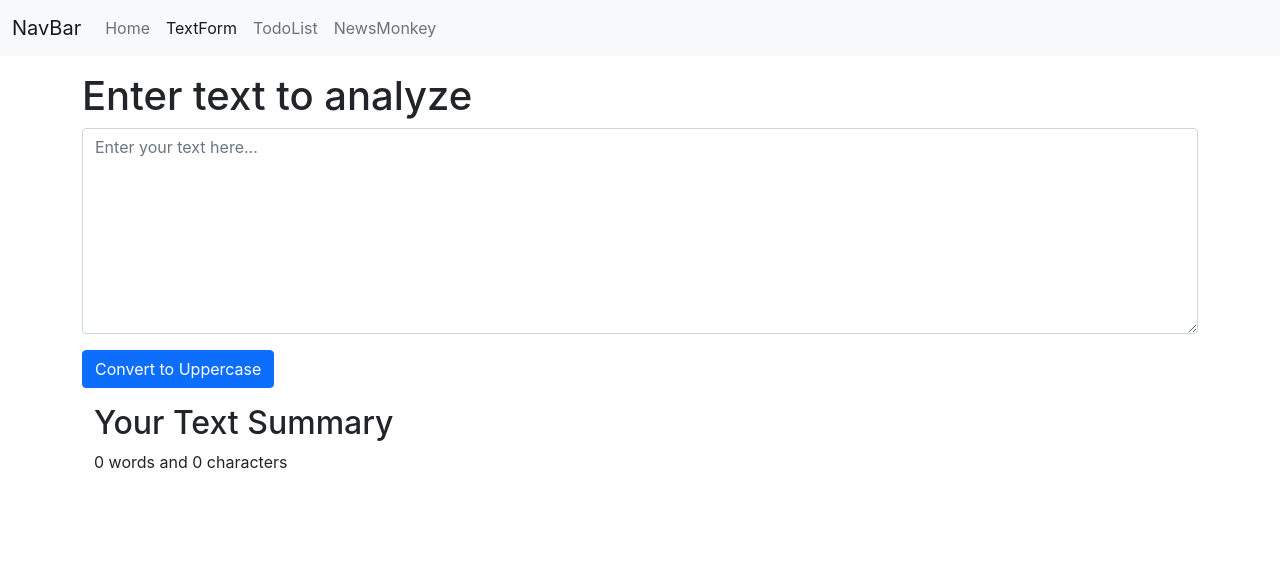
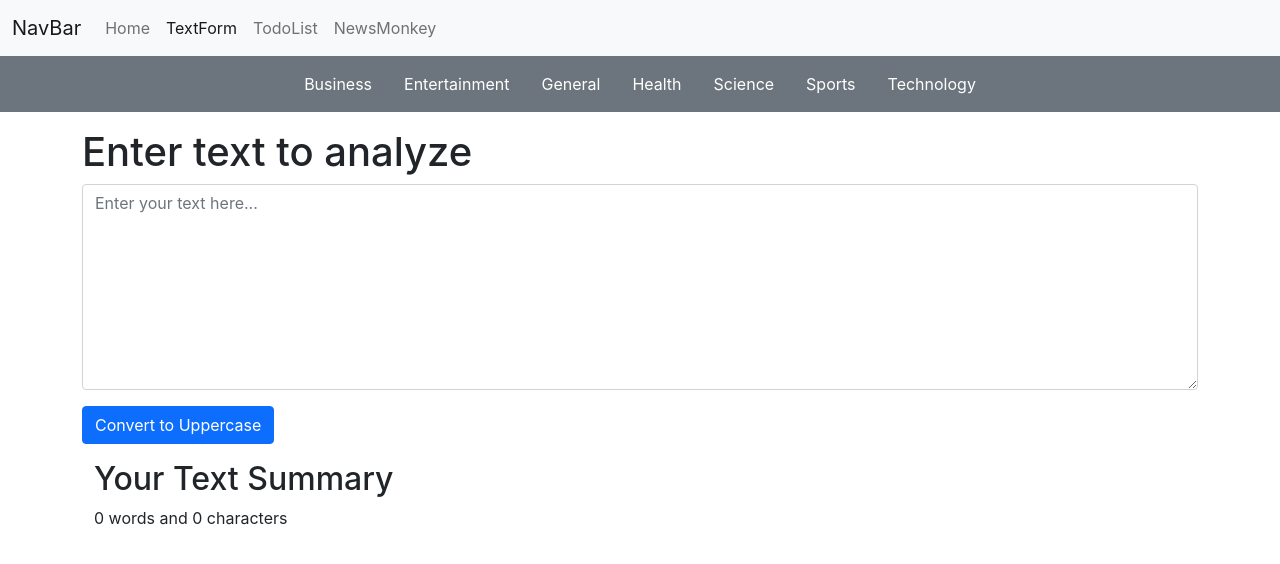
Before and after one commit to Chiragb-04/react-learning-journey, a React (Create React App) app: page /textform in a window 1280 px wide. Shown: the top 564 px of the page. Built offline with nearby package versions, Linux system fonts and the light colour scheme.

Commit message:
fetch news categorywise

```diff
--- a/src/App.js
+++ b/src/App.js
@@ -18,7 +18,38 @@ function App() {
             path="/textform"
             element={<TextForm heading="Enter text to analyze" />}
           />
-          <Route path="/news" element={<News />} />
+          {/* Sub-routes under /news */}
+          <Route
+            path="/news"
+            element={<News />} />
+          <Route
+            path="/news/business"
+            element={<News key="business" category="business" />}
+          />
+          <Route
+            path="/news/entertainment"
+            element={<News key="entertainment" category="entertainment" />}
+          />
+          <Route
+            path="/news/general"
+            element={<News key="general" category="general" />}
+          />
+          <Route
+            path="/news/health"
+            element={<News key="health" category="health" />}
+          />
+          <Route
+            path="/news/science"
+            element={<News key="science" category="science" />}
+          />
+          <Route
+            path="/news/sports"
+            element={<News key="sports" category="sports" />}
+          />
+          <Route
+            path="/news/technology"
+            element={<News key="technology" category="technology" />}
+          />
         </Routes>
       </div>
     </Router>
--- a/src/components/Navbar.js
+++ b/src/components/Navbar.js
@@ -50,6 +50,50 @@ export class NavBar extends Component {
             </div>
           </div>
         </nav>
+        <div className="bg-secondary">
+          <div className="container">
+            <ul className="nav justify-content-center py-2">
+              <li className="nav-item">
+                <NavLink className="nav-link text-white" to="/news/business">
+                  Business
+                </NavLink>
+              </li>
+              <li className="nav-item">
+                <NavLink
+                  className="nav-link text-white"
+                  to="/news/entertainment"
+                >
+                  Entertainment
+                </NavLink>
+              </li>
+              <li className="nav-item">
+                <NavLink className="nav-link text-white" to="/news/general">
+                  General
+                </NavLink>
+              </li>
+              <li className="nav-item">
+                <NavLink className="nav-link text-white" to="/news/health">
+                  Health
+                </NavLink>
+              </li>
+              <li className="nav-item">
+                <NavLink className="nav-link text-white" to="/news/science">
+                  Science
+                </NavLink>
+              </li>
+              <li className="nav-item">
+                <NavLink className="nav-link text-white" to="/news/sports">
+                  Sports
+                </NavLink>
+              </li>
+              <li className="nav-item">
+                <NavLink className="nav-link text-white" to="/news/technology">
+                  Technology
+                </NavLink>
+              </li>
+            </ul>
+          </div>
+        </div>
       </div>
     );
   }
--- a/src/components/News.js
+++ b/src/components/News.js
@@ -1,7 +1,21 @@
 import React, { Component } from "react";
 import NewsItem from "./NewsItem";
+import Spinner from "./Spinner";
+import PropTypes from "prop-types";
 
 export class News extends Component {
+  static defaultProps = {
+    country: "us",
+    pageSize: 9,
+    category: "general",
+  };
+
+  static propTypes = {
+    country: PropTypes.string,
+    pageSize: PropTypes.number,
+    category: PropTypes.string,
+  };
+
   constructor() {
     super();
     this.state = {
@@ -12,28 +26,34 @@ export class News extends Component {
   }
 
   async componentDidMount() {
-    const API_URL =
-      "https://newsapi.org/v2/top-headlines?country=us&apiKey=ded5762746ac410fb14eeb2f261871ef";
+    const API_URL = `https://newsapi.org/v2/top-headlines?country=${this.props.country}&category=${this.props.category}&apiKey=ded5762746ac410fb14eeb2f261871ef&pageSize=${this.props.pageSize}`;
+    this.setState({ loading: true });
     const data = await fetch(API_URL);
     const parsedData = await data.json();
     console.log(parsedData);
-    this.setState({ articles: parsedData.articles });
+    this.setState({
+      articles: parsedData.articles,
+      totalResults: parsedData.totalResults,
+      loading: false,
+    });
   }
 
   handlePageChange = async (direction) => {
-    const { page } = this.state;
+    const { page, totalResults } = this.state;
+    const totalPages = Math.ceil(totalResults / this.props.pageSize);
     const newPage = direction === "next" ? page + 1 : page - 1;
-
-    if (newPage < 1) return; // prevent going below page 1
-
-    const API_URL = `https://newsapi.org/v2/top-headlines?country=us&apiKey=ded5762746ac410fb14eeb2f261871ef&page=${newPage}`;
+    if (newPage < 1 || newPage > totalPages) return;
+    this.setState({ page: newPage });
+    const API_URL = `https://newsapi.org/v2/top-headlines?country=${this.props.country}&category=${this.props.category}&apiKey=ded5762746ac410fb14eeb2f261871ef&page=${newPage}&pageSize=${this.props.pageSize}`;
     try {
+      this.setState({ loading: true });
       const response = await fetch(API_URL);
       const parsedData = await response.json();
       console.log(parsedData);
       this.setState({
         page: newPage,
         articles: parsedData.articles,
+        loading: false,
       });
     } catch (error) {
       console.error("Error fetching data:", error);
@@ -43,20 +63,20 @@ export class News extends Component {
   render() {
     return (
       <div className="container my-3">
-        <h2>NewsMonkey - Top Headlines</h2>
+        <h1 className="text-center" style={{ margin: "35px 0px" }}>
+          NewsMonkey - Top Headlines
+        </h1>
+        {this.state.loading && <Spinner />}
         <div className="row">
-          {this.state.articles.map((element, index) => {
+          {!this.state.loading &&
+            this.state.articles.map((element, index) => {
               return (
                 <div className="col-md-4" key={element.url || index}>
                   <NewsItem
-                  title={
-                    element.title
-                      ? element.title.slice(0, 50)
-                      : "No title available"
-                  }
+                    title={element.title ? element.title : "No title available"}
                     description={
                       element.description
-                      ? element.description.slice(0, 90)
+                        ? element.description
                         : "No description available"
                     }
                     imageUrl={element.urlToImage}
@@ -67,11 +87,20 @@ export class News extends Component {
             })}
         </div>
         <div className="container d-flex justify-content-between">
-          <button onClick={() => this.handlePageChange("prev")}>
+          <button
+            disabled={this.state.page <= 1}
+            onClick={() => this.handlePageChange("prev")}
+          >
             &larr; Previous
           </button>
-          <button onClick={() => this.handlePageChange("next")}>
-            Next &rarr;{" "}
+          <button
+            disabled={
+              this.state.page + 1 >
+              Math.ceil(this.state.totalResults / this.props.pageSize)
+            }
+            onClick={() => this.handlePageChange("next")}
+          >
+            Next &rarr;
           </button>
         </div>
       </div>
--- a/src/components/NewsItem.js
+++ b/src/components/NewsItem.js
@@ -5,7 +5,7 @@ export class NewsItem extends Component {
     let { title, description, imageUrl, newsUrl } = this.props;
     return (
       <div className="my-3">
-        <div className="card" style={{ width: "18rem" }}>
+        <div className="card">
           <img
             src={
               !imageUrl
--- /dev/null
+++ b/src/components/Spinner.js
@@ -0,0 +1,14 @@
+import React, { Component } from 'react'
+import loading from './loading.gif'
+
+export class Spinner extends Component {
+  render() {
+    return (
+      <div className="text-center">
+        <img src={loading} alt="loading" />
+      </div>
+    )
+  }
+}
+
+export default Spinner
```
Also changed, not shown: src/components/loading.gif (added). Lines whose indentation alone changed are shown as unchanged.
